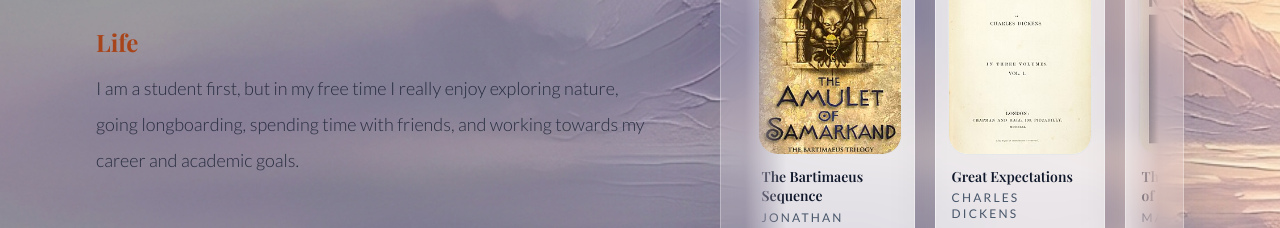
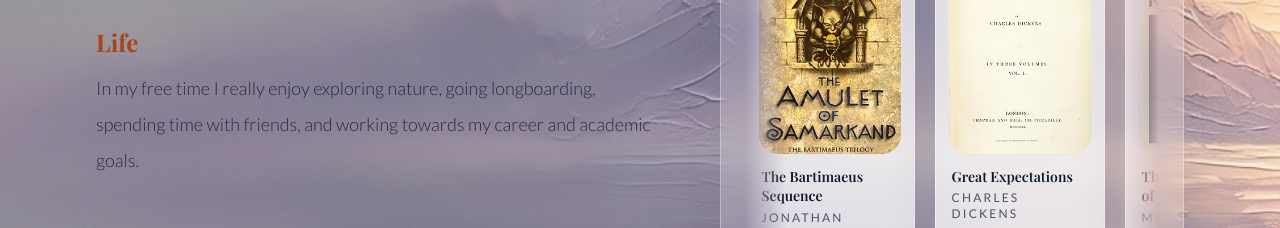
Before and after one commit to maajidhusain/maajidhusain.github.io, a Next.js app: page /about in a window 1280 px wide. Shown: the part 247-475 px from the top of the page. Built offline with nearby package versions, Linux system fonts and the light colour scheme; a web font is replaced by a local one.

Commit message:
remove fluff

```diff
--- a/app/about/page.tsx
+++ b/app/about/page.tsx
@@ -53,7 +53,7 @@ export default function About() {
             <div className="space-y-9 pt-8 text-[15px] font-light leading-8 text-slate-900/80 sm:space-y-12 sm:text-lg sm:leading-[2]">
               <div>
                 <h2 className="accent-text font-display mb-3 text-xl font-bold sm:text-2xl">Life</h2>
-                <p>I am a student first, but in my free time I really enjoy exploring nature, going longboarding, spending time with friends, and working towards my career and academic goals.</p>
+                <p>In my free time I really enjoy exploring nature, going longboarding, spending time with friends, and working towards my career and academic goals.</p>
               </div>
 
               <div>
```
